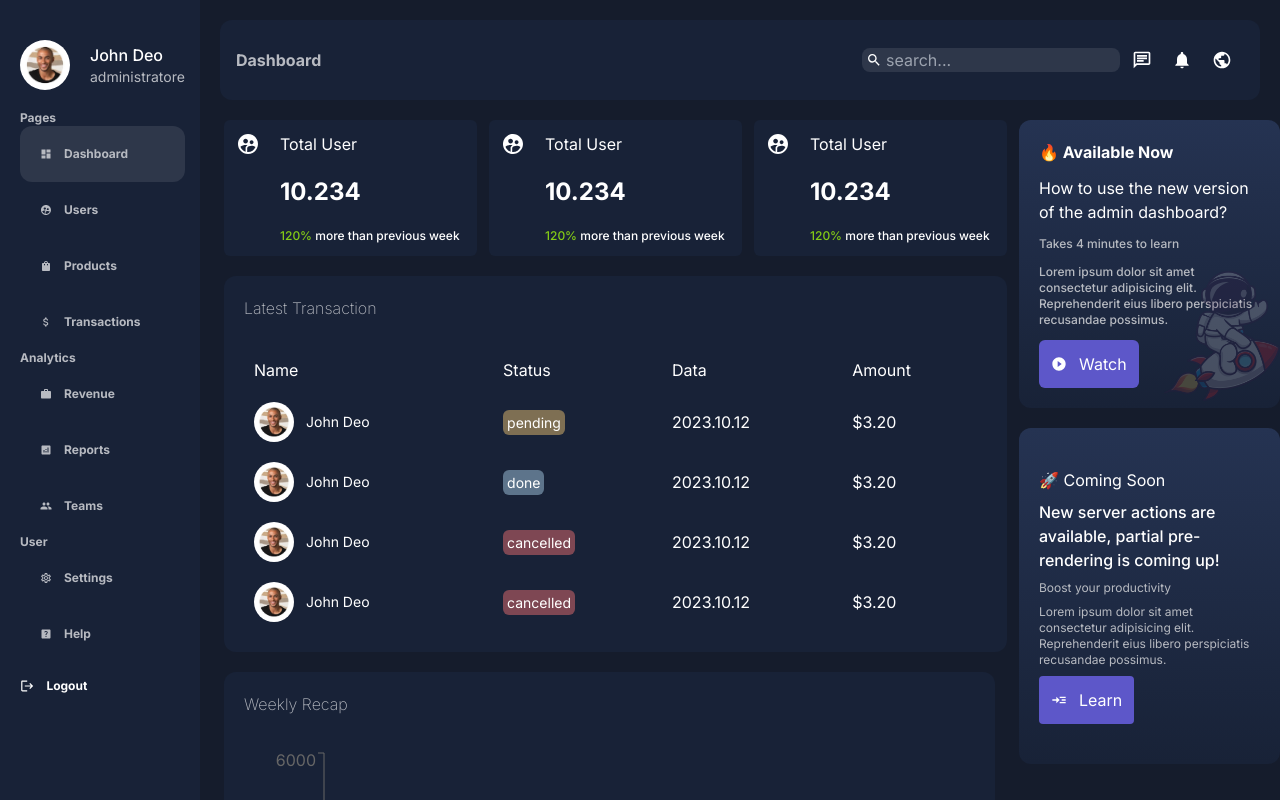
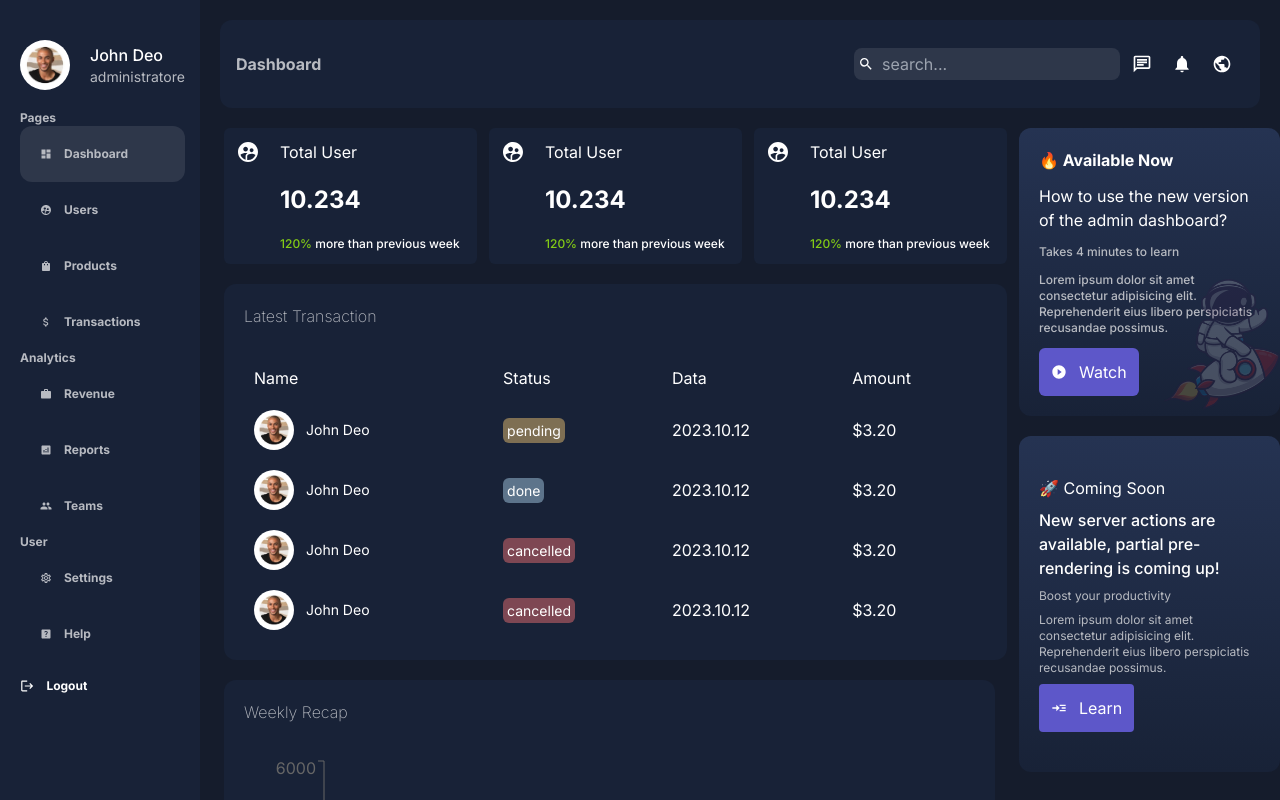
Before and after one commit to mehranehsoleimani66/pannel-admin, a Next.js app: page /dashboard in a window 1280 px wide. Shown: the top 800 px of the page. Built offline with nearby package versions, Linux system fonts and the light colour scheme.

Commit message:
added some styles in navbar component

```diff
--- a/src/app/ui/dashboard/navbar/Navbar.jsx
+++ b/src/app/ui/dashboard/navbar/Navbar.jsx
@@ -20,7 +20,7 @@ const Navbar = () => {
           <MdSearch />
           <input
             placeholder="search..."
-            className="bg-transparent text-[white]"
+            className="bg-transparent text-[white] p-1"
           />
         </div>
         <div className="flex gap-5">
```
